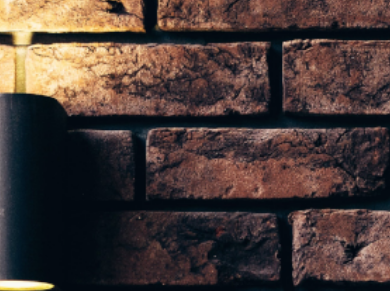
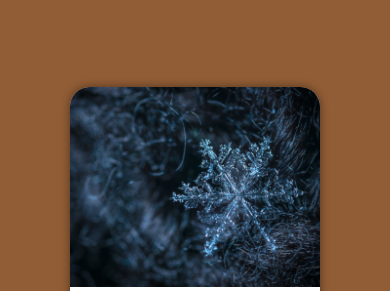
Before and after one commit to Binhozero11/projeto-login, a plain HTML site: page index.html in a window 390 px wide. Shown: the part 85-376 px from the top of the page. Drawn offline with Linux system fonts and the light colour scheme.

Commit message:
fiz o mobile first do site

```diff
--- a/css/media-querey.css
+++ b/css/media-querey.css
@@ -1,8 +1 @@
 @charset "UTF-8";
-
-@media screen and (min-width: 768px) {
-    main {
-        background-image: url(../imagens/backgroundimageDoLogin1200.png);
-        background-position: left center;
-    }
-}
--- a/css/style.css
+++ b/css/style.css
@@ -11,17 +11,43 @@
     margin: 0;
     padding: 0;
     box-sizing: border-box;
+    font-family: system-ui, -apple-system, BlinkMacSystemFont, 'Segoe UI', Roboto, Oxygen, Ubuntu, Cantarell, 'Open Sans', 'Helvetica Neue', sans-serif;
 }
 
 body, html {
-    font-family: Arial, Helvetica, sans-serif;
-    background-color: #915D36;
+    height: 100vh;
+    width: 100vw;
+    background: #915D36;
 }
 
 main {
+    position: relative;
     height: 100vh;
     width: 100vw;
-    background: #915D36 url(../imagens/backgroundimageDoLogin540.png) no-repeat;
+}
+
+section#login {
+    position: absolute;
+    top: 50%;
+    left: 50%;
+    transform: translate(-50%, -50%);
+    overflow: hidden;
+    background-color: white;
+    width: 250px;
+    height: 500px;
+    border-radius: 20px;
+    box-shadow: 0px 0px 10px rgba(0, 0, 0, 0.459);
+}
+
+section#login > div#imagem {
+    display: block;
+    background: #915D36 url(../imagens/fundoParaLogin600.png) no-repeat;
     background-size: cover;
-    background-position: center top;
+    background-position: center center;
+    height: 200px;
 }
+
+section#login > div#formulario {
+    display: block;
+    padding: 10px;
+}
--- a/index.html
+++ b/index.html
@@ -10,6 +10,9 @@
 <body>
     <main>
         <section id="login">
+            <div id="imagem">
+
+            </div>
             <div id="formulario">
                 <h1>Login</h1>
                 <p>Seja bem-vindo(a) novamente. Faça login para acessar sua conta e poder fazer as configurações no seu ambiente.</p>
```
